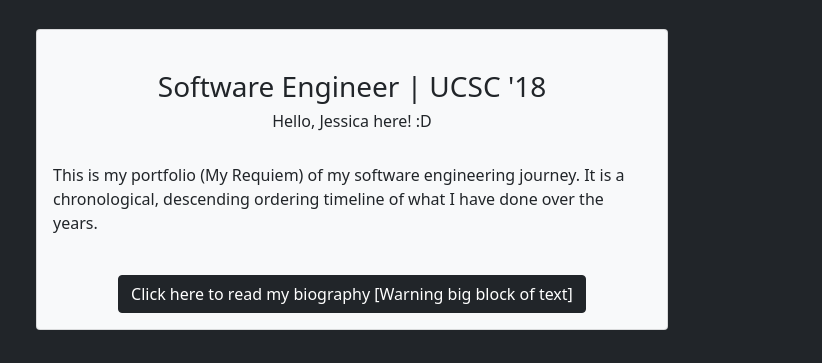
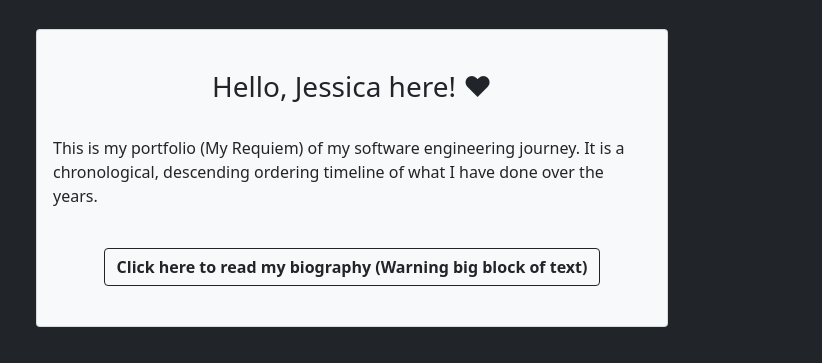
Before and after one commit to jessicadelrio/jessicadelrio.github.io, a plain HTML site: page index.html in a window 1280 px wide. Shown: the part 214-577 px from the top of the page, 458-1280 px from the left. Drawn offline with Linux system fonts and the light colour scheme.

Commit message:
feat: Make small changes  * Modify my title  * Change the button's color; Make bold font  * Add break lines

```diff
--- a/index.html
+++ b/index.html
@@ -72,14 +72,13 @@
                         <div class="card bg-light mb-3 text-dark">
                           <div class="card-body">
                             <br>
-                            <h3 class="card-title">Software Engineer | UCSC '18</h3>
-                            <h6>Hello, Jessica here! :D</h6>
+                            <h3 class="card-title">Hello, Jessica here! <span>&#9829;</span></h3>
                             <br>
                             <p class="card-text text-start">
                               This is my portfolio (My Requiem) of my software engineering journey. It is a chronological, descending ordering timeline of what I have done over the years.
                             </p>
                             <br>
-                            <button type="button" class="btn btn-dark" type="button" data-bs-toggle="collapse" data-bs-target="#mybiography" aria-expanded="false" aria-controls="mybiography">Click here to read my biography [Warning big block of text]</button>
+                            <button type="button" class="btn btn-outline-dark" type="button" data-bs-toggle="collapse" data-bs-target="#mybiography" aria-expanded="false" aria-controls="mybiography"><b>Click here to read my biography (Warning big block of text)</b></button>
 
                             <div class="collapse" id="mybiography">
                               <div class="card card-body text-start" style="white-space: pre-line">
@@ -93,6 +92,7 @@
 
                              </div>
                            </div>
+                           <br><br>
 
                          </div>
                        </div>
```
Also changed, not shown: 1 other file.
